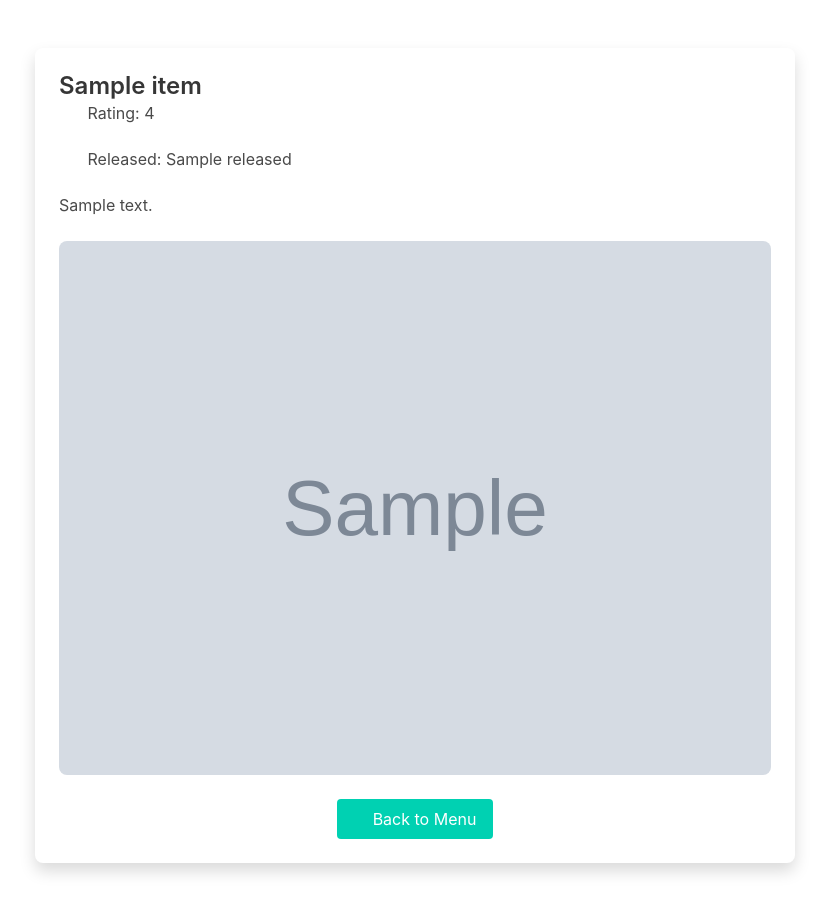
After one commit to SweelLok/Torrent, a Flask app: page /game/1/ in a window 1280 px wide. The commit adds this page. Shown: the whole page, without its empty margins (225-1054 px from the left). Run offline with Flask 3, Linux system fonts and the light colour scheme; tables that the repository leaves empty hold one stand-in row (values such as "Sample post"); grey boxes marked "Sample" are stand-in pictures; a database or web service that is not in the repository returns one stand-in record (values such as "Sample title"); data that the repository does not hold is empty; some libraries are stand-ins or nearby versions.

Commit message:
8 commit

```diff
--- a/app/routes/games.py
+++ b/app/routes/games.py
@@ -1,4 +1,4 @@
-from flask import render_template, request, jsonify
+from flask import render_template, request, jsonify, redirect, url_for
 from ..config import RAWG_BASE_URL, RAWG_API_KEY
 from app import app
 import requests
@@ -32,3 +32,15 @@ def get_games():
         return render_template("menu.html", games=games, page=page, total_pages=total_pages, max=max, min=min, query=query)
 
     return render_template("menu.html", games=[], page=page, total_pages=0, max=max, min=min, query=query)
+
+@app.get("/game/<int:game_id>/")
+def get_game_details(game_id):
+    url = f"{RAWG_BASE_URL}/games/{game_id}?key={RAWG_API_KEY}"
+
+    response = requests.get(url)
+
+    if response.status_code == 200:
+        game = response.json()
+        return render_template("game_details.html", game=game)
+
+    return redirect(url_for("get_games"))
--- /dev/null
+++ b/app/static/css/game_details.css
@@ -0,0 +1,20 @@
+.hero-body {
+	background: linear-gradient(135deg, #4a6bff, #6c63ff);
+}
+.game-card {
+	border-radius: 0.5rem;
+	box-shadow: 0 0.5rem 1rem rgba(0, 0, 0, 0.15);
+}
+.fade-in {
+	opacity: 0;
+	transform: translateY(20px);
+	transition: opacity 0.5s ease, transform 0.5s ease;
+}
+.fade-in.is-visible {
+	opacity: 1;
+	transform: translateY(0);
+}
+.game-image {
+	border-radius: 0.5rem;
+	overflow: hidden;
+}
--- /dev/null
+++ b/app/static/js/game_details.js
@@ -0,0 +1,17 @@
+document.addEventListener('DOMContentLoaded', function() {
+	const fadeElements = document.querySelectorAll('.fade-in');
+
+	const observer = new IntersectionObserver((entries) => {
+			entries.forEach(entry => {
+					if (entry.isIntersecting) {
+							entry.target.classList.add('is-visible');
+					}
+			});
+	}, {
+			threshold: 0.1
+	});
+
+	fadeElements.forEach(element => {
+			observer.observe(element);
+	});
+});
--- /dev/null
+++ b/app/templates/game_details.html
@@ -0,0 +1,58 @@
+<!DOCTYPE html>
+<html lang="en">
+<head>
+    <meta charset="UTF-8">
+    <meta name="viewport" content="width=device-width, initial-scale=1.0">
+    <link rel="stylesheet" href="https://cdn.jsdelivr.net/npm/bulma@0.9.4/css/bulma.min.css">
+    <link rel="stylesheet" href="../static/css/style.css">
+    <script src="https://kit.fontawesome.com/your-fontawesome-kit.js" crossorigin="anonymous"></script>
+    <link rel="stylesheet" href="../static/css/game_details.css">
+    <script src="../static/js/game_details.js" defer></script>
+    <title>Game Details</title>
+</head>
+<body>
+
+    <section class="section">
+        <div class="container">
+            <div class="columns is-centered">
+                <div class="column is-8">
+                    <div class="card game-card fade-in">
+                        <div class="card-content">
+                            <div class="content">
+                                <p class="title is-4">{{ game.name }}</p>
+                                <p class="subtitle is-6">
+                                    <span class="icon has-text-warning">
+                                        <i class="fas fa-star"></i>
+                                    </span>
+                                    Rating: {{ game.rating }}
+                                </p>
+                                <p>
+                                    <span class="icon has-text-info">
+                                        <i class="fas fa-calendar-alt"></i>
+                                    </span>
+                                    Released: {{ game.released }}
+                                </p>
+                                <p class="mt-4">{{ game.description_raw }}</p>
+                            </div>
+
+                            <figure class="image is-4by4 game-image mt-5">
+                                <img src="{{ game.background_image }}" alt="{{ game.name }}">
+                            </figure>
+
+                            <div class="buttons is-centered mt-5">
+                                <a class="button is-primary" href="{{ url_for('get_games') }}">
+                                    <span class="icon">
+                                        <i class="fas fa-arrow-left"></i>
+                                    </span>
+                                    <span>Back to Menu</span>
+                                </a>
+                            </div>
+                        </div>
+                    </div>
+                </div>
+            </div>
+        </div>
+    </section>
+
+</body>
+</html>
--- a/app/templates/menu.html
+++ b/app/templates/menu.html
@@ -49,7 +49,7 @@
                             <p class="subtitle is-6">Released: {{ game.released }}</p>
                         </div>
                         <footer class="card-footer">
-                            <a href="#" class="card-footer-item">More information</a>
+                            <a href="{{ url_for('get_game_details', game_id=game.id) }}" class="card-footer-item">More information</a>
                         </footer>
                     </div>
                 </div>
```
Also changed, not shown: games.db (deleted).
